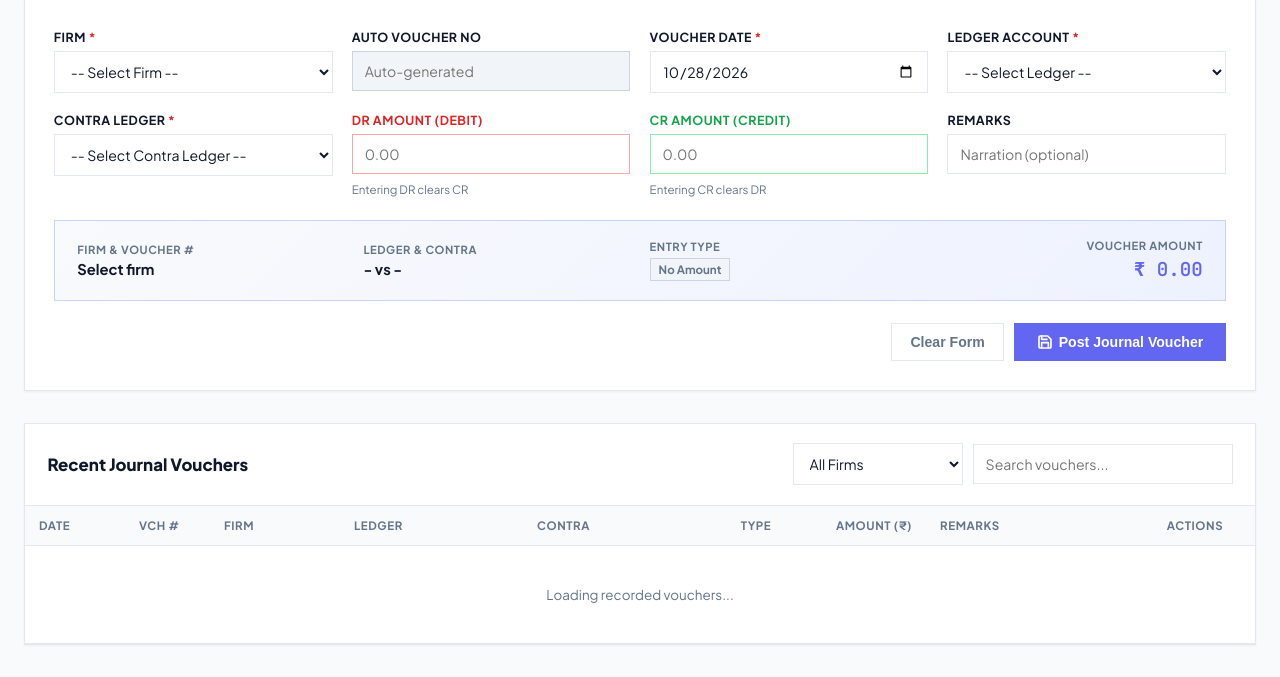
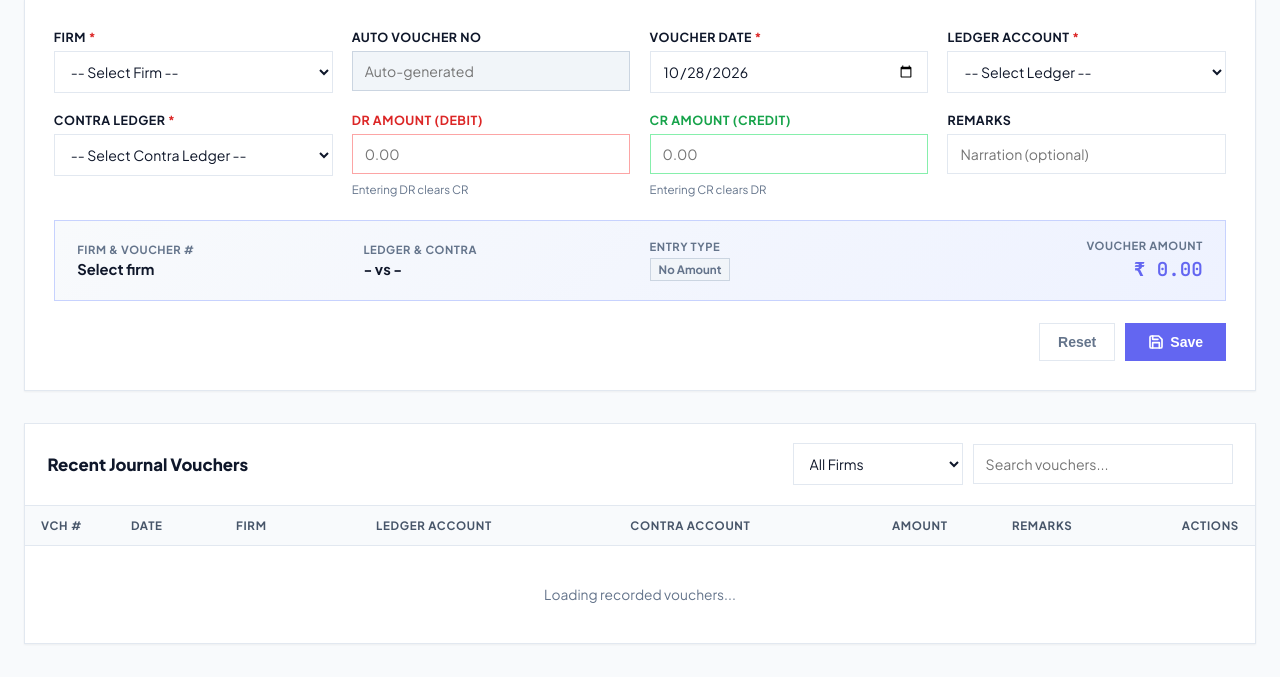
Before and after one commit to mallemkondaiah009/ACCOUNTS, a Django app: page /journal-voucher/ in a window 1280 px wide. Shown: the part 215-892 px from the top of the page. After the commit the page ends 859 px from the top, so only its background shows below. Run offline with Django 5.2, Linux system fonts and the light colour scheme; data comes from the database, SQL or seed files in the repository; both versions use the stored data as it was after the commit.

Commit message:
feat: add journal voucher template and update database

```diff
--- a/masters/templates/masters/journal_voucher.html
+++ b/masters/templates/masters/journal_voucher.html
@@ -437,6 +437,7 @@
         }
 
         .table-responsive {
+            width: 100%;
             overflow-x: auto;
             -webkit-overflow-scrolling: touch;
         }
@@ -444,76 +445,100 @@
         table {
             width: 100%;
             border-collapse: collapse;
-            font-size: 0.84rem;
             text-align: left;
+            font-size: 0.86rem;
+            min-width: 850px;
         }
 
         th {
-            background-color: #f8fafc;
-            color: var(--text-muted);
+            background: #f8fafc;
+            color: #475569;
+            font-weight: 700;
+            padding: 12px 16px;
+            border-bottom: 1px solid var(--border-color);
+            text-transform: uppercase;
             font-size: 0.72rem;
-            font-weight: 700;
-            text-transform: uppercase;
-            letter-spacing: 0.05em;
-            padding: 12px 14px;
-            border-bottom: 1px solid var(--border-color);
+            letter-spacing: 0.06em;
             white-space: nowrap;
         }
 
         td {
-            padding: 12px 14px;
+            padding: 12px 16px;
             border-bottom: 1px solid var(--border-color);
             color: var(--text-main);
             vertical-align: middle;
         }
 
-        tr:hover td {
-            background-color: #f8fafc;
-        }
-
-        .amount-cell {
+        tr:last-child td { border-bottom: none; }
+        tbody tr:hover { background: #f8fafc; }
+
+        .code-pill {
             font-family: 'JetBrains Mono', monospace;
-            font-weight: 700;
-            text-align: right;
-            white-space: nowrap;
-        }
-
-        .table-actions {
-            display: flex;
-            align-items: center;
-            gap: 6px;
+            font-size: 0.8rem;
+            font-weight: 600;
+            padding: 3px 8px;
+            background: #f1f5f9;
+            color: var(--text-main);
+            border: 1px solid var(--border-color);
+            display: inline-block;
+        }
+
+        .badge-debit {
+            background: #fee2e2;
+            color: #dc2626;
+            font-weight: 800;
+            font-size: 0.7rem;
+            padding: 2px 7px;
+            border: 1px solid #fca5a5;
+            display: inline-block;
+        }
+
+        .badge-credit {
+            background: #dcfce7;
+            color: #16a34a;
+            font-weight: 800;
+            font-size: 0.7rem;
+            padding: 2px 7px;
+            border: 1px solid #86efac;
+            display: inline-block;
         }
 
         .btn-action {
-            background: none;
-            border: 1px solid var(--border-color);
+            background: transparent;
+            border: 1px solid transparent;
             padding: 5px 9px;
             cursor: pointer;
             display: inline-flex;
             align-items: center;
-            gap: 4px;
-            font-size: 0.74rem;
-            font-weight: 700;
+            gap: 5px;
+            font-size: 0.78rem;
+            font-weight: 600;
             transition: all 0.15s ease;
+        }
+
+        .btn-action svg {
+            display: block;
+            pointer-events: none;
+        }
+
+        .btn-delete {
+            color: var(--debit-red);
+            border-color: #fee2e2;
+            background: #fef2f2;
+        }
+        .btn-delete:hover {
+            background: #fee2e2;
+            border-color: #fca5a5;
         }
 
         .btn-edit {
             color: #4f46e5;
-            background-color: #eef2ff;
             border-color: #c7d2fe;
+            background: #eef2ff;
         }
         .btn-edit:hover {
-            background-color: #e0e7ff;
-            color: #4338ca;
-        }
-
-        .btn-delete {
-            color: var(--debit-red);
-            background-color: #fef2f2;
-            border-color: #fca5a5;
-        }
-        .btn-delete:hover {
-            background-color: #fee2e2;
+            background: #e0e7ff;
+            border-color: #a5b4fc;
         }
 
         /* ── MODALS (CRISP, RESPONSIVE, 100DVH SAFE) ── */
@@ -705,6 +730,30 @@
         }
 
         @media (max-width: 768px) {
+            .table-toolbar {
+                padding: 1rem 0.9rem;
+                flex-direction: column;
+                align-items: stretch;
+                gap: 10px;
+            }
+
+            .toolbar-title-wrap h3 {
+                font-size: 1.05rem;
+            }
+
+            .toolbar-filters {
+                flex-direction: column;
+                align-items: stretch;
+                width: 100%;
+                gap: 8px;
+            }
+
+            .toolbar-filters select,
+            .toolbar-filters .search-box,
+            .toolbar-filters input {
+                width: 100% !important;
+                min-width: 0 !important;
+            }
 
             main {
                 padding: 1rem 0.8rem;
@@ -870,14 +919,14 @@
 
                 <!-- FORM ACTIONS -->
                 <div class="form-actions">
-                    <button type="button" class="btn-reset" onclick="resetForm()">Clear Form</button>
+                    <button type="button" class="btn-reset" onclick="resetForm()">Reset</button>
                     <button type="submit" class="btn-primary" id="btn-save-jv">
                         <svg viewBox="0 0 24 24" width="16" height="16" stroke="currentColor" stroke-width="2.5" fill="none" stroke-linecap="round" stroke-linejoin="round">
                             <path d="M19 21H5a2 2 0 0 1-2-2V5a2 2 0 0 1 2-2h11l5 5v11a2 2 0 0 1-2 2z"></path>
                             <polyline points="17 21 17 13 7 13 7 21"></polyline>
                             <polyline points="7 3 7 8 15 8"></polyline>
                         </svg>
-                        Post Journal Voucher
+                        Save
                     </button>
                 </div>
             </form>
@@ -903,20 +952,19 @@
                 <table>
                     <thead>
                         <tr>
-                            <th style="width: 100px;">Date</th>
-                            <th style="width: 85px;">Vch #</th>
-                            <th style="width: 130px;">Firm</th>
-                            <th>Ledger</th>
-                            <th>Contra</th>
-                            <th style="width: 80px; text-align: center;">Type</th>
-                            <th style="width: 130px; text-align: right;">Amount (₹)</th>
+                            <th style="width: 90px;">Vch #</th>
+                            <th style="width: 105px;">Date</th>
+                            <th style="width: 140px;">Firm</th>
+                            <th>Ledger Account</th>
+                            <th>Contra Account</th>
+                            <th style="width: 120px;">Amount</th>
                             <th>Remarks</th>
-                            <th style="width: 120px; text-align: center;">Actions</th>
+                            <th style="width: 100px; text-align: right;">Actions</th>
                         </tr>
                     </thead>
                     <tbody id="transactions-tbody">
                         <tr>
-                            <td colspan="9" style="text-align: center; color: var(--text-muted); padding: 2.5rem;">
+                            <td colspan="8" style="text-align: center; color: var(--text-muted); padding: 2.5rem;">
                                 Loading recorded vouchers...
                             </td>
                         </tr>
@@ -1015,6 +1063,11 @@
     <div class="toast-container" id="toastContainer"></div>
 
     <script>
+        const ICONS = {
+            edit: '<svg viewBox="0 0 24 24" width="14" height="14" stroke="currentColor" stroke-width="2" fill="none" stroke-linecap="round" stroke-linejoin="round"><path d="M11 4H4a2 2 0 0 0-2 2v14a2 2 0 0 0 2 2h14a2 2 0 0 0 2-2v-7"></path><path d="M18.5 2.5a2.121 2.121 0 0 1 3 3L12 15l-4 1 1-4 9.5-9.5z"></path></svg>',
+            delete: '<svg viewBox="0 0 24 24" width="14" height="14" stroke="currentColor" stroke-width="2" fill="none" stroke-linecap="round" stroke-linejoin="round"><polyline points="3 6 5 6 21 6"></polyline><path d="M19 6v14a2 2 0 0 1-2 2H7a2 2 0 0 1-2-2V6m3 0V4a2 2 0 0 1 2-2h4a2 2 0 0 1 2 2v2"></path></svg>'
+        };
+
         // State variables
         let firms = [];
         let ledgers = [];
@@ -1362,11 +1415,13 @@
                 );
             }
 
+            const emptyMsg = search || filterFirm ? 'No matching journal vouchers found.' : 'No journal vouchers recorded yet.';
+
             if (!filtered.length) {
                 tbody.innerHTML = `
                     <tr>
-                        <td colspan="9" style="text-align: center; color: var(--text-muted); padding: 2.5rem;">
-                            ${search || filterFirm ? 'No matching journal vouchers found.' : 'No journal vouchers recorded yet.'}
+                        <td colspan="8" style="text-align: center; color: var(--text-muted); padding: 2.5rem;">
+                            ${emptyMsg}
                         </td>
                     </tr>
                 `;
@@ -1375,31 +1430,38 @@
 
             tbody.innerHTML = filtered.map(t => {
                 const isDebit = (t.type === 'D');
-                const badge = isDebit
-                    ? '<span class="badge-type-dr">DR</span>'
-                    : '<span class="badge-type-cr">CR</span>';
                 const formattedAmt = parseFloat(t.amount || 0).toLocaleString('en-IN', { minimumFractionDigits: 2, maximumFractionDigits: 2 });
-                const amtColor = isDebit ? 'var(--debit-red)' : 'var(--credit-green)';
+                const amtColor = isDebit ? '#dc2626' : '#16a34a';
+                const firmName = t.firm_name || (firms.find(f => f.FirmCode === t.firm_code) || {}).Firmname || '';
 
                 return `
                     <tr>
-                        <td>${escapeHtml(t.vch_date)}</td>
-                        <td><strong style="font-family: 'JetBrains Mono', monospace;">#${t.vch_number}</strong></td>
-                        <td>${escapeHtml(t.firm_code)}</td>
-                        <td><strong>${escapeHtml(t.ledger_name || t.ledger_code)}</strong> <span style="font-size:0.75rem; color:var(--text-muted);">(${escapeHtml(t.ledger_code)})</span></td>
-                        <td><strong>${escapeHtml(t.ref_name || t.ref_code || '-')}</strong> <span style="font-size:0.75rem; color:var(--text-muted);">(${escapeHtml(t.ref_code || '-')})</span></td>
-                        <td style="text-align: center;">${badge}</td>
-                        <td class="amount-cell" style="color: ${amtColor};">₹ ${formattedAmt}</td>
-                        <td style="color: var(--text-muted);">${escapeHtml(t.remarks || '-')}</td>
-                        <td style="text-align: center;">
-                            <div class="table-actions" style="justify-content: center;">
-                                <button type="button" class="btn-action btn-edit" onclick="openEditModal('${escapeHtml(t.firm_code)}', ${t.vch_number})">
-                                    Edit
-                                </button>
-                                <button type="button" class="btn-action btn-delete" onclick="openDeleteModal('${escapeHtml(t.firm_code)}', ${t.vch_number})">
-                                    Delete
-                                </button>
+                        <td><span class="code-pill" style="color: #0d9488; border-color: #99f6e4; font-weight: 700;">#${escapeHtml(t.vch_number)}</span></td>
+                        <td style="color: var(--text-muted); font-size: 0.82rem; white-space: nowrap;">${escapeHtml(t.vch_date)}</td>
+                        <td><span class="code-pill">${escapeHtml(t.firm_code)}</span> <span style="font-size:0.8rem; color:var(--text-muted); display:block; margin-top:2px;">${escapeHtml(firmName)}</span></td>
+                        <td>
+                            <div style="display: flex; align-items: center; gap: 6px;">
+                                <span class="${isDebit ? 'badge-debit' : 'badge-credit'}" style="font-size:0.68rem; padding: 2px 6px;">${isDebit ? 'DR' : 'CR'}</span>
+                                <strong style="color: ${isDebit ? '#dc2626' : '#16a34a'}; font-weight: 700;">${escapeHtml(t.ledger_name || t.ledger_code)}</strong>
+                                <span style="font-size:0.75rem; color:var(--text-muted);">(${escapeHtml(t.ledger_code)})</span>
                             </div>
+                        </td>
+                        <td>
+                            <div style="display: flex; align-items: center; gap: 6px;">
+                                <span class="${isDebit ? 'badge-credit' : 'badge-debit'}" style="font-size:0.68rem; padding: 2px 6px;">${isDebit ? 'CR' : 'DR'}</span>
+                                <span style="color: ${isDebit ? '#16a34a' : '#dc2626'}; font-weight: 700;">${escapeHtml(t.ref_name || t.ref_code || '-')}</span>
+                                <span style="font-size:0.75rem; color:var(--text-muted);">(${escapeHtml(t.ref_code || '-')})</span>
+                            </div>
+                        </td>
+                        <td><strong style="color: ${amtColor}; font-size: 0.95rem; font-family: 'JetBrains Mono', monospace;">₹ ${formattedAmt}</strong></td>
+                        <td style="color: var(--text-muted); font-size: 0.82rem; max-width: 180px;">${escapeHtml(t.remarks || '-')}</td>
+                        <td style="text-align: right; white-space: nowrap;">
+                            <button type="button" class="btn-action btn-edit" onclick="openEditModal('${escapeHtml(t.firm_code)}', ${t.vch_number})" title="Edit Voucher" aria-label="Edit Voucher">
+                                ${ICONS.edit}
+                            </button>
+                            <button type="button" class="btn-action btn-delete" onclick="openDeleteModal('${escapeHtml(t.firm_code)}', ${t.vch_number})" title="Delete Voucher" aria-label="Delete Voucher">
+                                ${ICONS.delete}
+                            </button>
                         </td>
                     </tr>
                 `;
@@ -1463,7 +1525,7 @@
 
             const btnSave = document.getElementById('btn-save-jv');
             btnSave.disabled = true;
-            btnSave.innerText = 'Posting...';
+            btnSave.innerText = 'Saving...';
 
             try {
                 const res = await fetch('/api/transactions/journal-voucher/', {
@@ -1502,7 +1564,7 @@
                         <polyline points="17 21 17 13 7 13 7 21"></polyline>
                         <polyline points="7 3 7 8 15 8"></polyline>
                     </svg>
-                    Post Journal Voucher
+                    Save
                 `;
             }
         }
```
Also changed, not shown: db.sqlite3.
